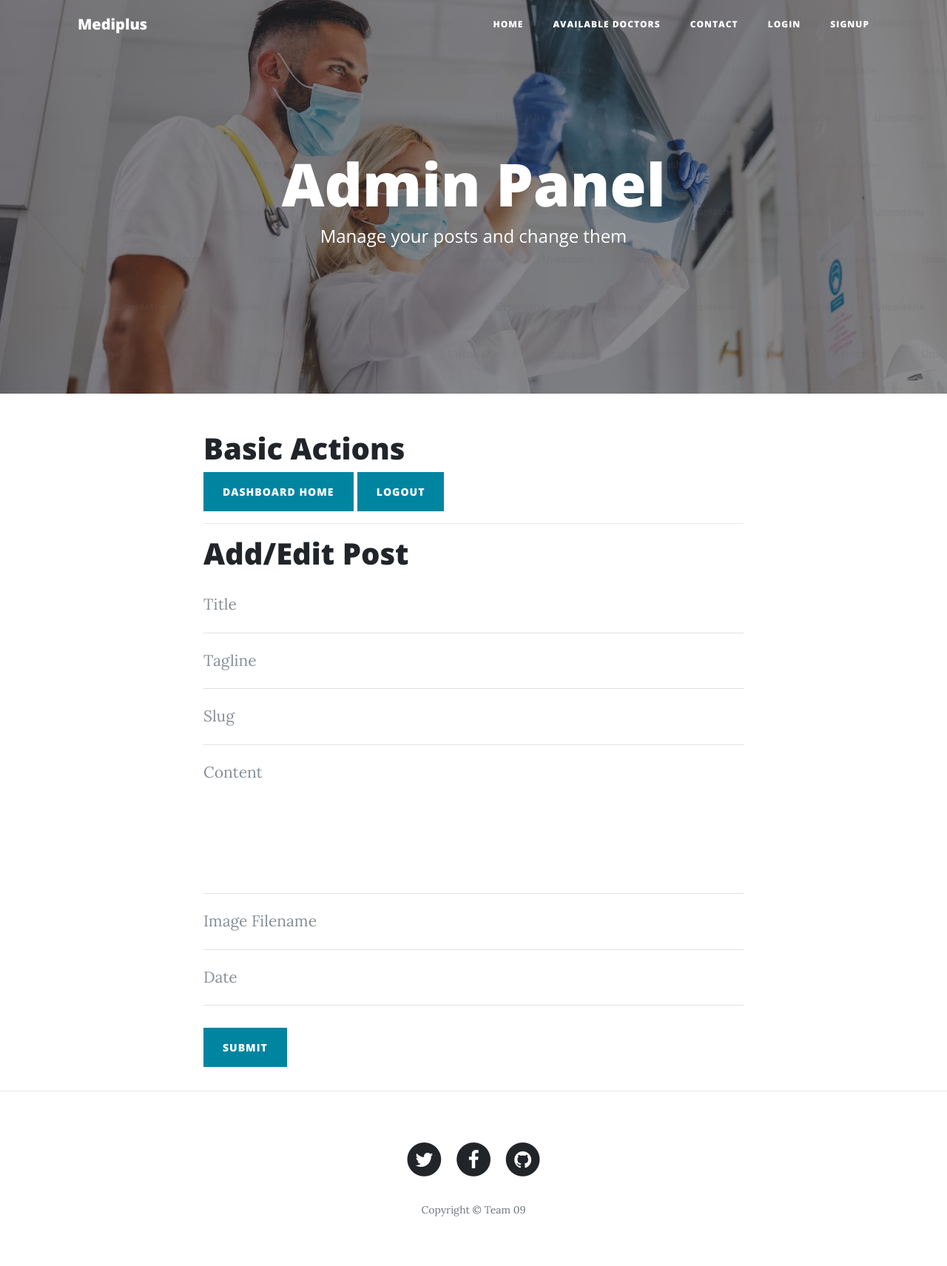
After one commit to Walid-IbneHasan/CSE-471-Project, a Flask app: page /add in a window 1280 px wide. The commit adds this page. Shown: the whole page at 74% size. Run offline with Flask 3, Linux system fonts and the light colour scheme; parts of the project's set-up code (start-up, migrations or seed data) failed here and were passed over; some libraries are stand-ins or nearby versions.

Commit message:
Add files via upload

```diff
--- a/pythonProject/main.py
+++ b/pythonProject/main.py
@@ -221,13 +221,7 @@ def logout():
     session.pop('user')
     return redirect('/dashboard')
 
-@app.route("/delete/<string:sno>", methods = ['GET', 'POST'])
-def delete(sno):
-    if ('user' in session and session['user'] == params['admin_user']):
-        post = Posts.query.filter_by(sno=sno).first()
-        db.session.delete(post)
-        db.session.commit()
-    return redirect('/dashboard')
+
 
 
 
@@ -248,5 +242,36 @@ def contact():
                           )
     return render_template('contact.html', params=params)
 
+@app.route("/delete", methods = ['GET', 'POST'])
+def delete():
+
+    slug = request.form.get('slug')
+
+    user = Posts.query.filter_by(slug=slug).first()
+    print(user)
+    if user:
+        db.session.delete(user)
+        db.session.commit()
+
+    return render_template('delete.html')
+@app.route("/add", methods = ['GET', 'POST'])
+def add():
+    if request.method == 'POST':
+
+        title = request.form.get('title')
+        tagline = request.form.get('tline')
+        slug = request.form.get('slug')
+        content = request.form.get('content')
+        img_file=request.form.get('img_file')
+        date=request.form.get('date')
+
+        entry = Posts( title=title, tagline=tagline, slug=slug, content=content,img_file=img_file,date=date)
+        db.session.add(entry)
+        db.session.commit()
+
+
+    return render_template('add.html')
+
+
 
 app.run(debug=True)
--- /dev/null
+++ b/pythonProject/templates/add.html
@@ -0,0 +1,144 @@
+{% extends "layout.html" %} {% block body %}
+<!-- Page Header -->
+<header
+  class="masthead"
+  style="background-image: url('{{ url_for('static', filename='img/premium_photo-1663013467272-f0ca0edf1961.avif') }}')"
+>
+  <div class="overlay"></div>
+  <div class="container">
+    <div class="row">
+      <div class="col-lg-8 col-md-10 mx-auto">
+        <div class="site-heading">
+          <h1>Admin Panel</h1>
+          <span class="subheading">Manage your posts and change them</span>
+        </div>
+      </div>
+    </div>
+  </div>
+</header>
+
+<!-- Main Content -->
+<div class="container">
+  <div class="row">
+    <div class="col-lg-8 col-md-10 mx-auto">
+      <h1>Basic Actions</h1>
+
+      <a href="/dashboard">
+        <button class="btn btn-primary">Dashboard Home</button></a
+      >
+      <a href="/logout"> <button class="btn btn-primary">Logout</button></a>
+      <hr />
+      <h1>Add/Edit Post</h1>
+
+      <form
+        name="sentMessage"
+        id="contactForm"
+        action="/add"
+        method="post"
+        novalidate
+      >
+        <div class="control-group">
+          <div class="form-group floating-label-form-group controls">
+            <label>Title</label>
+            <input
+              type="text"
+              class="form-control"
+              placeholder="Title"
+              id="title"
+              name="title"
+              required
+              data-validation-required-message="Please enter your name."
+
+            />
+            <p class="help-block text-danger"></p>
+          </div>
+        </div>
+        <div class="control-group">
+          <div class="form-group floating-label-form-group controls">
+            <label>Tagline</label>
+            <input
+              type="text"
+              class="form-control"
+              placeholder="Tagline"
+              id="tline"
+              name="tline"
+              required
+              data-validation-required-message="Please enter your email address."
+
+            />
+            <p class="help-block text-danger"></p>
+          </div>
+        </div>
+        <div class="control-group">
+          <div class="form-group col-xs-12 floating-label-form-group controls">
+            <label>Slug</label>
+            <input
+              type="text"
+              class="form-control"
+              placeholder="Slug"
+              name="slug"
+              id="slug"
+              required
+              data-validation-required-message="Please enter your phone number."
+
+            />
+            <p class="help-block text-danger"></p>
+          </div>
+        </div>
+        <div class="control-group">
+          <div class="form-group floating-label-form-group controls">
+            <label>content</label>
+            <textarea
+              rows="5"
+              class="form-control"
+              placeholder="Content"
+              name="content"
+              id="content"
+              required
+              data-validation-required-message="Please enter a message."
+            >
+</textarea
+            >
+            <p class="help-block text-danger"></p>
+          </div>
+        </div>
+
+        <div class="control-group">
+          <div class="form-group floating-label-form-group controls">
+            <label>Image File</label>
+            <input
+              class="form-control"
+              placeholder="Image Filename"
+              name="img_file"
+              id="img_file"
+
+            />
+            <p class="help-block text-danger"></p>
+          </div>
+        </div>
+        <div class="control-group">
+            <div class="form-group floating-label-form-group controls">
+              <label>Date</label>
+              <input
+                class="form-control"
+                placeholder="Date"
+                name="date"
+                id="date"
+
+              />
+              <p class="help-block text-danger"></p>
+            </div>
+          </div>
+
+        <br />
+        <div id="success"></div>
+        <div class="form-group">
+          <button type="submit" class="btn btn-primary" id="sendMessageButton">
+            Submit
+          </button>
+        </div>
+      </form>
+    </div>
+  </div>
+</div>
+{% endblock %}
--- a/pythonProject/templates/layout.html
+++ b/pythonProject/templates/layout.html
@@ -125,7 +125,10 @@
     <script src="{{ url_for('static', filename='vendor/jquery/jquery.min.js') }}"></script>
     <script src="{{ url_for('static', filename='vendor/bootstrap/js/bootstrap.bundle.min.js') }}"></script>
 
+
     <!-- Custom scripts for this template -->
     <script src="{{ url_for('static', filename='js/clean-blog.min.js') }}"></script>
+
+
   </body>
 </html>
```
Also changed, not shown: pythonProject/templates/admin.html (added, +30 -0 lines), pythonProject/templates/dashboard.html (+6 -6 lines), pythonProject/templates/delete.html (added, +69 -0 lines), pythonProject/templates/doctors.html (added, +22 -0 lines).
